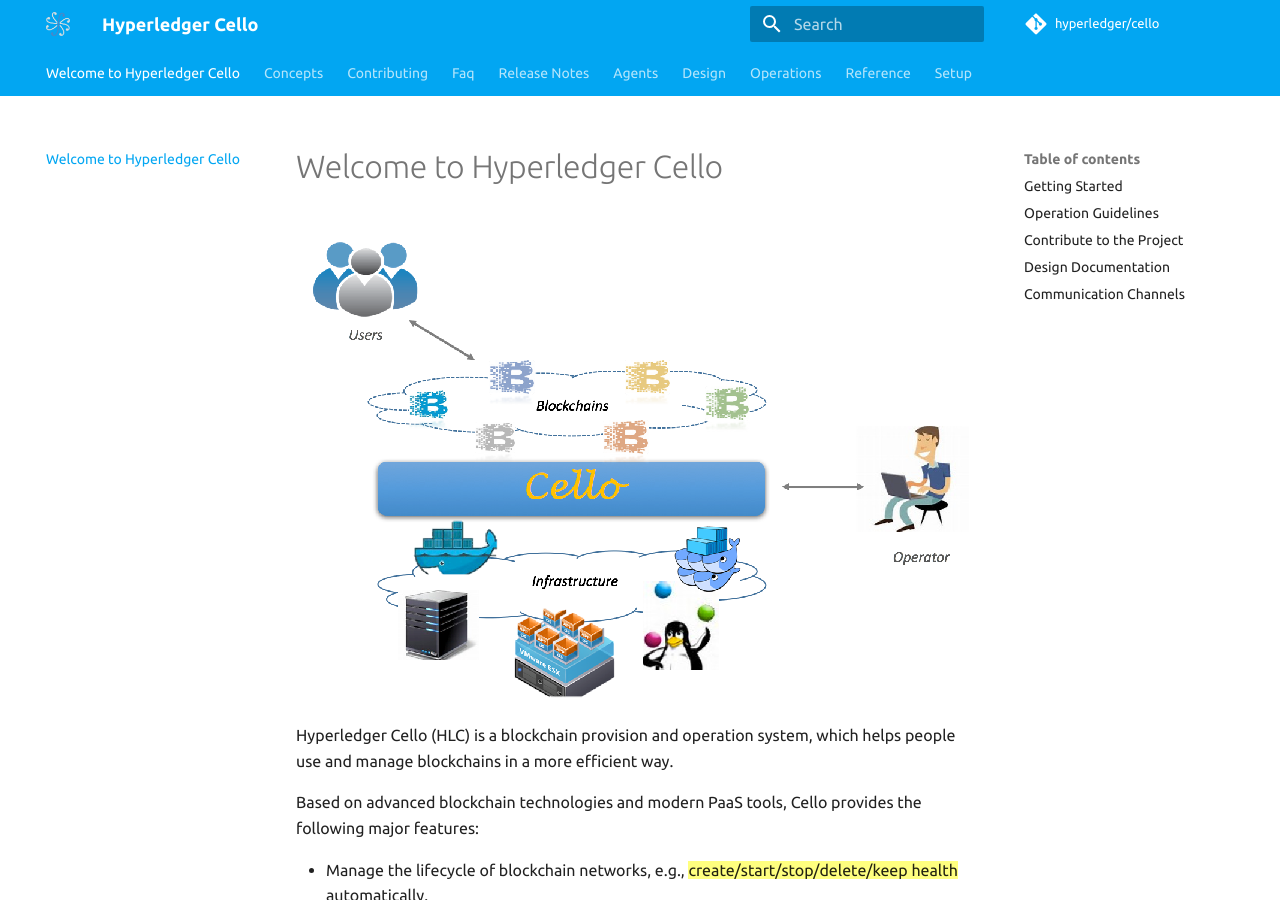
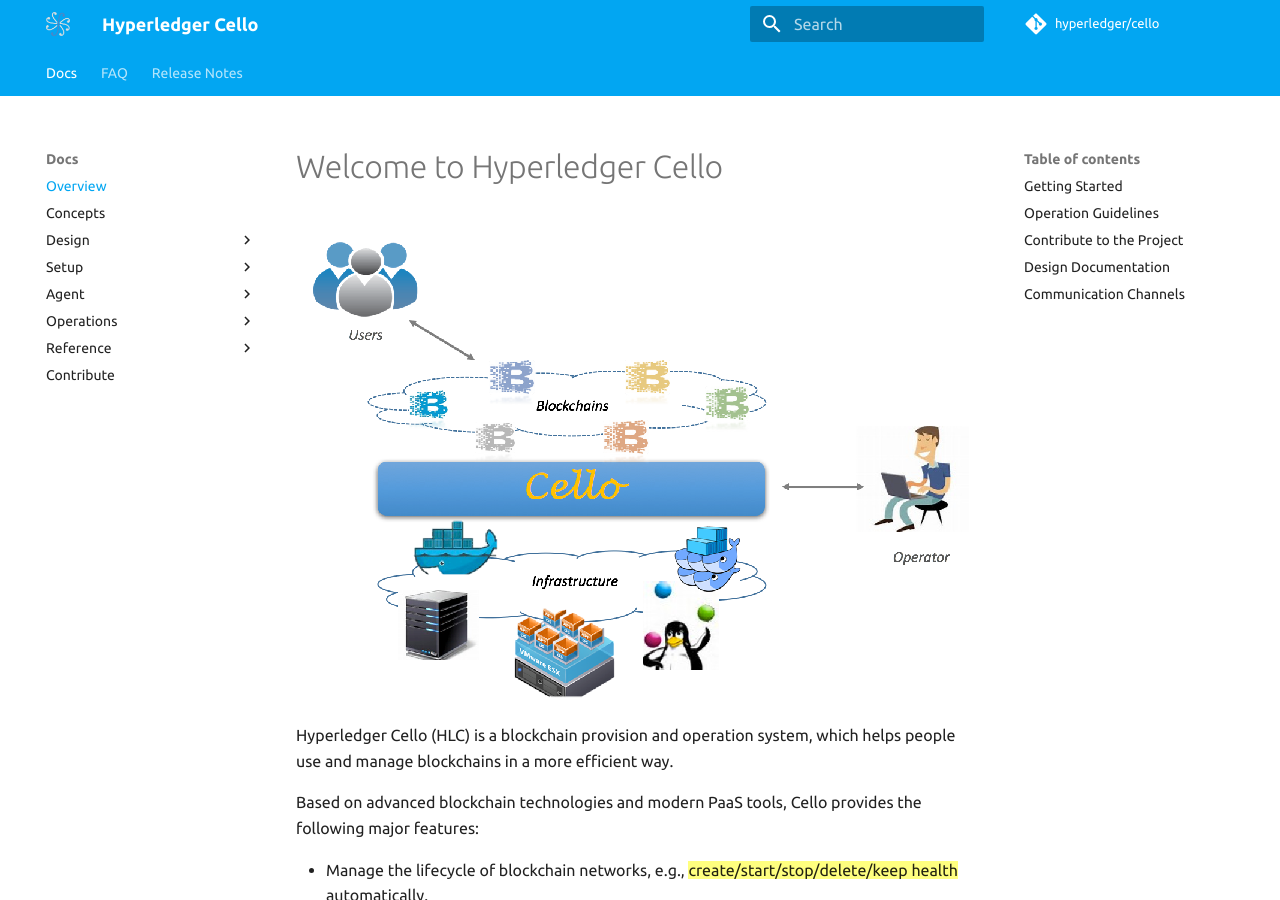
Before and after one commit to HaitaoYue/test-mkdocs, an MkDocs documentation site: the page built from docs/index.md, in a window 1280 px wide and 900 px high. Built offline with MkDocs 1.6.1 and Material for MkDocs 9.7.7, drawn with Linux system fonts in a browser that asks for light colours; comment, search, counter and statistics services are not loaded; part of the change alters nothing that is shown.

Commit message:
update doc
Signed-off-by: Hai Tao Yue <bjhtyue@cn.ibm.com>

```diff
--- a/mkdocs.yml
+++ b/mkdocs.yml
@@ -39,3 +39,39 @@ markdown_extensions:
   - pymdownx.tasklist:
       custom_checkbox: true
   - pymdownx.tilde
+docs_dir: docs
+nav:
+    - Docs:
+        - Overview: index.md
+        - Concepts: concepts.md
+        - Design:
+            - Architecture: design/arch.md
+        - Setup:
+            - Server: setup/server.md
+        - Agent:
+            - Kubernetes: agents/kubernetes.md
+            - Ansible: agents/ansible.md
+        - Operations:
+            - Dashboard:
+                - Operator operations: operations/dashboard/operator.md
+                - Admin operations: operations/dashboard/admin.md
+                - User operations: operations/dashboard/user.md
+        - Reference:
+            - Configuration:
+                - Server Configuration: reference/configuration/server.md
+            - Commands:
+                - make: reference/commands/make.md
+                - cli: reference/commands/cli.md
+        - Contribute: contributing.md
+    - FAQ:
+        - faq.md
+    - Release Notes:
+        - release_note.md
+#plugins:
+#  - search
+#  - minify:
+#      minify_html: true
+#  - pdf-export:
+#      media_type: print
+#      combined: true
+#      enabled_if_env: ENABLE_PDF_EXPORT
```
